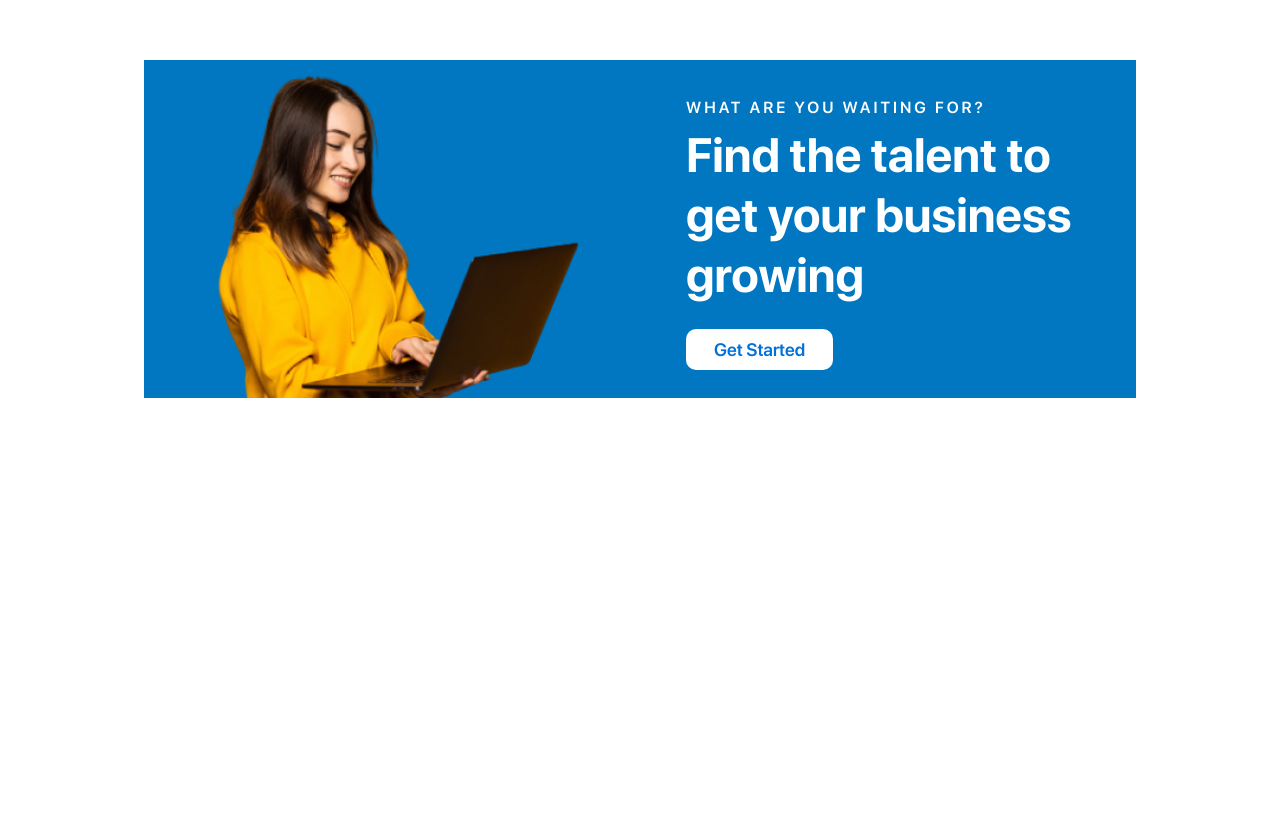
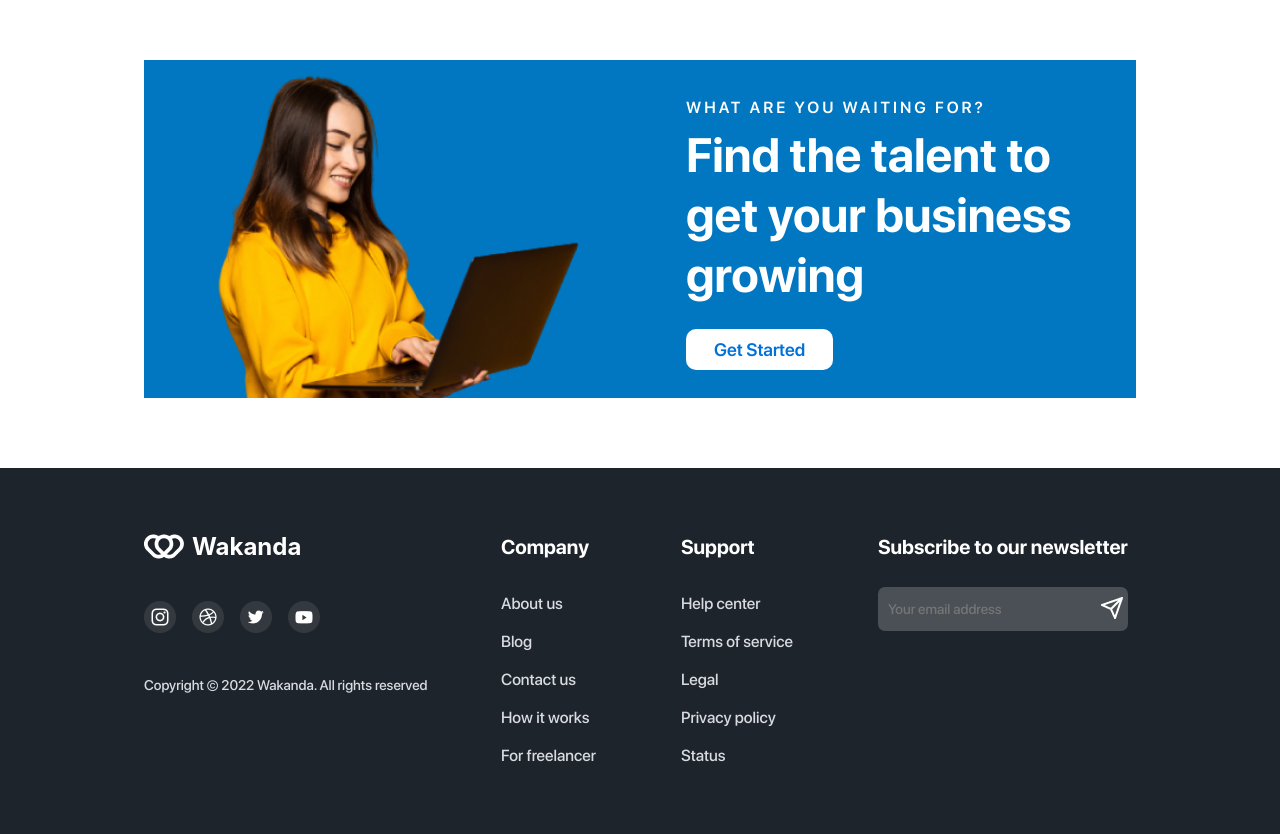
Before and after one commit to SeaiiaeS/project_six, a website: page src/index.pug in a window 1280 px wide. Shown: the part 4196-5030 px from the top of the page. Before the commit the page ends 4664 px from the top, so only its background shows below. Drawn offline with nearby package versions, Linux system fonts and the light colour scheme; files that its build step writes are made by us from their sources.

Commit message:
footer block created

```diff
--- a/src/index.pug
+++ b/src/index.pug
@@ -16,3 +16,4 @@ block content
         include ./pug/blocks/explore/explore
         include ./pug/blocks/testimonial/testimonial
         include ./pug/blocks/action/action
+        include ./pug/blocks/footer/footer
--- /dev/null
+++ b/src/pug/blocks/footer/footer.pug
@@ -0,0 +1,89 @@
+-
+    const footer = [
+        {
+            name:'Company',
+            input: false,
+            list:[
+                {
+                    name:'About us',
+                    link:'#'
+                },
+                {
+                    name:'Blog',
+                    link:'#'
+                },
+                {
+                    name:'Contact us',
+                    link:'#'
+                },
+                {
+                    name:'How it works',
+                    link:'#'
+                },
+                {
+                    name:'For freelancer',
+                    link:'#'
+                }
+            ]
+        },
+        {
+            name:'Support',
+            input: false,
+            list:[
+                {
+                    name:'Help center',
+                    link:'#'
+                },
+                {
+                    name:'Terms of service',
+                    link:'#'
+                },
+                {
+                    name:'Legal',
+                    link:'#'
+                },
+                {
+                    name:'Privacy policy',
+                    link:'#'
+                },
+                {
+                    name:'Status',
+                    link:'#'
+                }
+            ]
+        },
+        {
+            name:'Subscribe to our newsletter',
+            input: true,
+            list:[
+                {
+                    name:'Your email address',
+                    logo:'./image/footer__button.png'
+                }
+            ]
+        }
+    ]
+.footer
+    .footer__left
+        a.logo
+            img(src='/image/footer__logo.png').logo__image
+            h3.logo__title.footer__logoTitle Wakanda
+        .footer__icons
+            img(src="./image/footer__icon1.png", alt="").footer__instagram
+            img(src="./image/footer__icon2.png", alt="").footer__dribbble
+            img(src="./image/footer__icon3.png", alt="").footer__twitter
+            img(src="./image/footer__icon4.png", alt="").footer__youtube
+        p.footer__copyRight Copyright © 2022 Wakanda. All rights reserved
+    .footer__right
+        ul.footer__mainList
+            each val in footer
+                li.footer__mainItem= val.name
+                    ul.footer__subList
+                        each i in val.list
+                            if val.input
+                                .footer__inputBlock
+                                    input.footer__input(type='text', placeholder=i.name)
+                                    img(src=i.logo, alt="").footer__inputLogo
+                            else
+                                li.footer__subItem
+                                    a(href=i.link).footer__link= i.name
--- /dev/null
+++ b/src/pug/blocks/footer/footer.scss
@@ -0,0 +1,111 @@
+.footer{
+    width: 100%;
+    padding: 64px 162/1440*100% 90px;
+    background-color: #1D242B;
+    display: flex;
+    flex-wrap: wrap;
+    justify-content: space-between;
+    align-items: flex-start;
+    gap: 40px;
+
+    &__left{
+        display: flex;
+        flex-direction: column;
+        align-items: flex-start;
+        gap: 40px;
+    }
+
+    &__right{
+        width: 100%;
+        max-width: 635px;
+
+    }
+
+    &__logoTitle{
+        color: $white;
+    }
+
+    &__icons{
+        display: flex;
+        justify-content: space-between;
+        gap: 16px;
+    }
+
+    &__copyRight{
+        @include fonts (
+            $font-family: 'SFProDisplay' ,
+            $font-size: 14px,
+            $font-weight: 400,
+            $line-height: 24px,
+            $letter-spacing: null,
+            $color: #D9DBE1,
+        );
+    }
+
+    &__mainList{
+        list-style: none;
+        display: flex;
+        flex-wrap: wrap;
+        justify-content: flex-start;
+        gap: 85px;
+    }
+
+    &__mainItem{
+        @include fonts (
+            $font-family: 'SFProDisplay' ,
+            $font-size: 20px,
+            $font-weight: 700,
+            $line-height: 30px,
+            $letter-spacing: null,
+            $color: $white,
+        );
+    }
+
+    &__subList{
+        position: relative;
+        top: 25px;
+        list-style: none;
+        display: flex;
+        flex-direction: column;
+        gap: 8px;
+    }
+
+    &__link{
+        text-decoration: none;
+        @include fonts (
+            $font-family: 'SFProDisplay' ,
+            $font-size: 16px,
+            $font-weight: 400,
+            $line-height: 24px,
+            $letter-spacing: null,
+            $color: #D9DBE1,
+        );
+    }
+
+    &__inputBlock{
+        position: relative;
+    }
+
+    &__input{
+        border: none;
+        border-radius: 7px;
+        width: 100%;
+        padding: 10px;
+        background-color: #4A5055;
+        @include fonts (
+            $font-family: 'SFProDisplay' ,
+            $font-size: 14px,
+            $font-weight: 400,
+            $line-height: 24px,
+            $letter-spacing: null,
+            $color: #D9DBE1,
+        );
+    }
+
+    &__inputLogo{
+        position: absolute;
+        top: 10px;
+        right: 5px;
+    }
+
+}
--- a/src/scss/imports.scss
+++ b/src/scss/imports.scss
@@ -10,3 +10,4 @@
 @import '../pug/blocks/testimonial/testimonial.scss';
 @import '../pug/blocks/comment/comment.scss';
 @import '../pug/blocks/action/action.scss';
+@import '../pug/blocks/footer/footer.scss';
```
Also changed, not shown: build/css/index.css, build/image/footer__button.png (added), build/image/footer__icon1.png (added), build/image/footer__icon2.png (added), build/image/footer__icon3.png (added), build/image/footer__icon4.png (added), build/image/footer__logo.png (added), build/index.html, src/image/footer__button.png (added), src/image/footer__icon1.png (added), src/image/footer__icon2.png (added), src/image/footer__icon3.png (added), src/image/footer__icon4.png (added), src/image/footer__logo.png (added).
